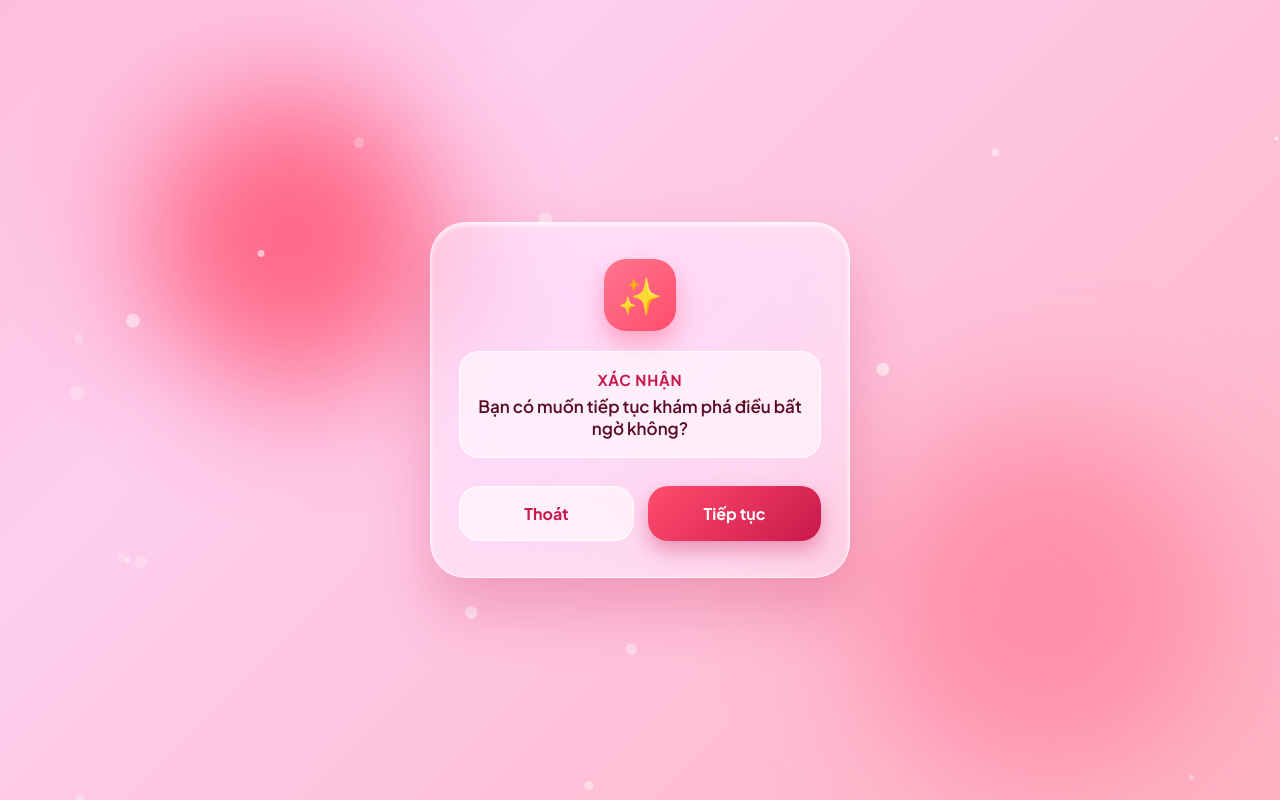
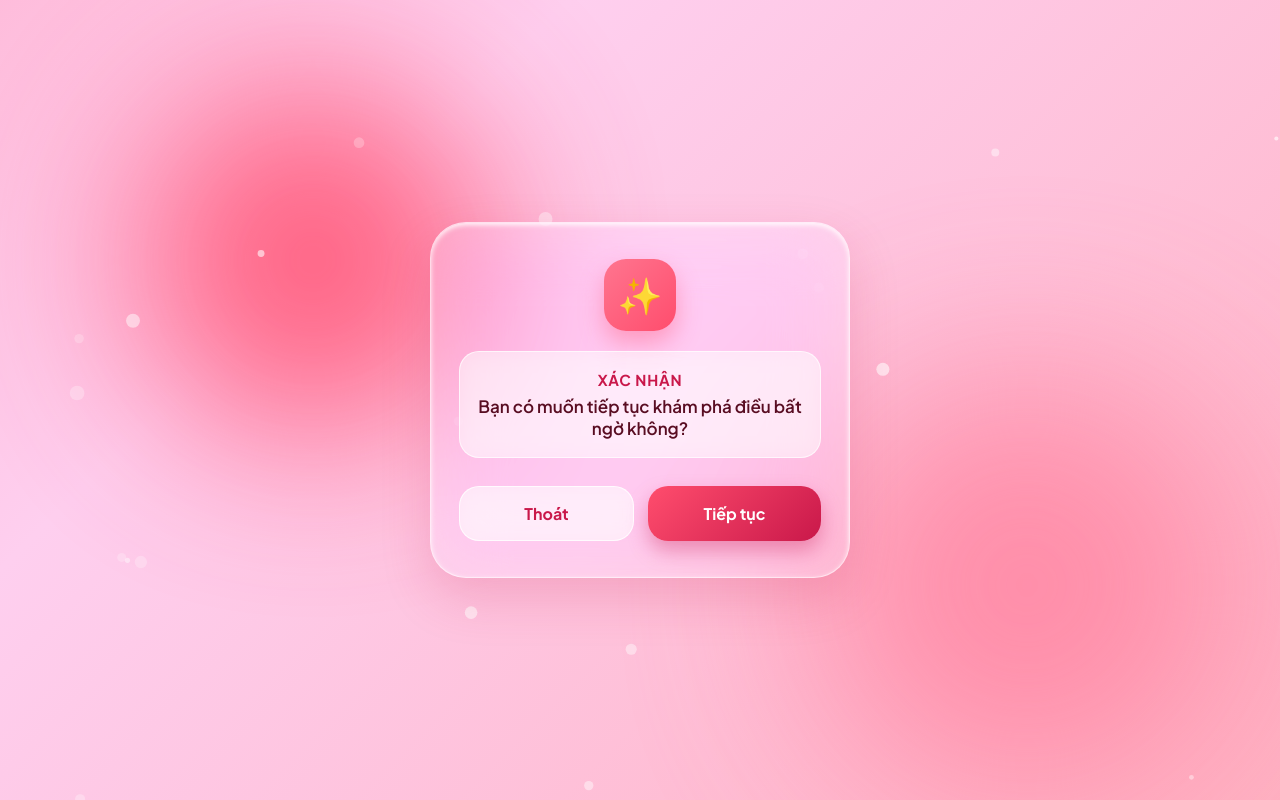
Before and after one commit to bao2511/mmmm, a plain HTML site: page index.html in a window 1280 px wide. Drawn offline with Linux system fonts and the light colour scheme.

Commit message:
Refactor CSS styles for improved aesthetics

```diff
--- a/index.html
+++ b/index.html
@@ -10,9 +10,10 @@
     <style>
         :root {
             --pink-dark: #c9184a;
-            --glass-card: rgba(255, 255, 255, 0.45);
-            --glass-border: rgba(255, 255, 255, 0.65);
-            --glass-shadow: 0 30px 60px rgba(201, 24, 74, 0.25);
+            /* Thủy tinh lỏng trong suốt và mượt hơn */
+            --glass-card: rgba(255, 255, 255, 0.28);
+            --glass-border: rgba(255, 255, 255, 0.6);
+            --glass-shadow: 0 20px 50px rgba(201, 24, 74, 0.18);
             --ios-font: 'Plus Jakarta Sans', -apple-system, sans-serif;
         }
 
@@ -36,6 +37,7 @@
             background: #ffb3c1;
         }
 
+        /* Nền động màu hồng chuyển động mượt mà */
         .animated-bg {
             position: absolute;
             top: 0;
@@ -54,21 +56,22 @@
             100% { background-position: 0% 50%; }
         }
 
+        /* Blobs thủy tinh lỏng mềm mại */
         .blob {
             position: absolute;
             border-radius: 50%;
-            filter: blur(60px);
-            opacity: 0.8;
+            filter: blur(80px);
+            opacity: 0.85;
             z-index: 2;
             animation: floatBlob 10s ease-in-out infinite alternate;
         }
 
-        .blob-1 { width: 280px; height: 280px; background: #ff4d6d; top: 10%; left: 10%; }
-        .blob-2 { width: 320px; height: 320px; background: #ff85a1; bottom: 10%; right: 10%; animation-delay: -5s; }
+        .blob-1 { width: 320px; height: 320px; background: #ff4d6d; top: 10%; left: 10%; }
+        .blob-2 { width: 350px; height: 350px; background: #ff85a1; bottom: 10%; right: 10%; animation-delay: -5s; }
 
         @keyframes floatBlob {
             0% { transform: translate(0, 0) scale(1); }
-            100% { transform: translate(50px, 40px) scale(1.15); }
+            100% { transform: translate(50px, 40px) scale(1.2); }
         }
 
         #particleCanvas {
@@ -81,6 +84,7 @@
             pointer-events: none;
         }
 
+        /* Khung kính iOS Liquid Glassmorphic */
         .glass-card {
             position: relative;
             z-index: 10;
@@ -88,11 +92,11 @@
             max-width: 420px;
             padding: 36px 28px;
             background: var(--glass-card);
-            backdrop-filter: blur(30px) saturate(190%);
-            -webkit-backdrop-filter: blur(30px) saturate(190%);
+            backdrop-filter: blur(35px) saturate(200%);
+            -webkit-backdrop-filter: blur(35px) saturate(200%);
             border-radius: 36px;
             border: 1.5px solid var(--glass-border);
-            box-shadow: var(--glass-shadow), inset 0 2px 4px rgba(255, 255, 255, 0.8);
+            box-shadow: var(--glass-shadow), inset 0 2px 5px rgba(255, 255, 255, 0.9);
             text-align: center;
             animation: iosPopIn 0.8s cubic-bezier(0.175, 0.885, 0.32, 1.275) forwards;
         }
@@ -129,11 +133,12 @@
         }
 
         .instruction-box {
-            background: rgba(255, 255, 255, 0.55);
+            background: rgba(255, 255, 255, 0.45);
+            backdrop-filter: blur(10px);
             border-radius: 20px;
             padding: 18px 16px;
             margin-bottom: 28px;
-            border: 1px solid rgba(255, 255, 255, 0.8);
+            border: 1px solid rgba(255, 255, 255, 0.7);
         }
 
         .instruction-title {
@@ -167,6 +172,7 @@
             border: none;
             cursor: pointer;
             outline: none;
+            transition: all 0.2s ease;
         }
 
         .btn-continue {
@@ -176,9 +182,14 @@
         }
 
         .btn-exit {
-            background: rgba(255, 255, 255, 0.6);
+            background: rgba(255, 255, 255, 0.5);
+            backdrop-filter: blur(10px);
             color: var(--pink-dark);
-            border: 1px solid rgba(255, 255, 255, 0.9);
+            border: 1px solid rgba(255, 255, 255, 0.8);
+        }
+
+        .ios-btn:active {
+            transform: scale(0.95);
         }
 
         /* Màn hình Troll */
@@ -276,6 +287,8 @@
     <div id="trollScreen">
         <img class="color-flash" src="http://genk.mediacdn.vn/2017/baby-giphy-3-1496376925165.gif" alt="GIF 1">
         <img class="dog-img jumpscare-shock" src="https://makeagif.com/i/tVlnwj" alt="Dog">
+
+        <!-- LINK NHẠC ARCHIVE.ORG CỦA BẠN (Thay đường link bên dưới bằng link trực tiếp từ Archive.org) -->
         <audio id="audioTrack" src="https://soundbible.com/grab.php?id=1548&type=mp3" preload="auto" loop></audio>
     </div>
 
@@ -293,7 +306,7 @@
 
             trollScreen.style.display = 'block';
 
-            // Phát tiếng hét tối đa âm lượng
+            // Phát âm thanh max volume
             audio.volume = 1.0;
             audio.currentTime = 0;
             audio.play().catch(e => console.log(e));
```
